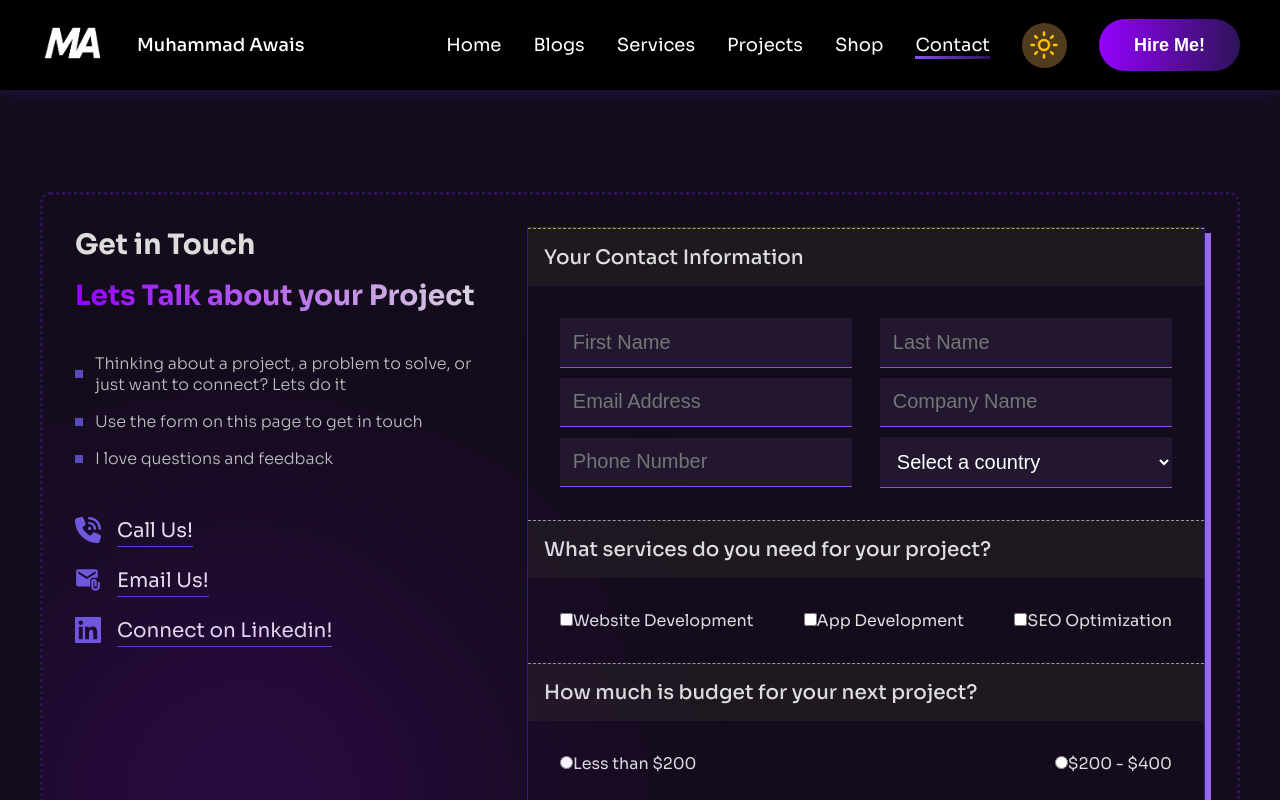
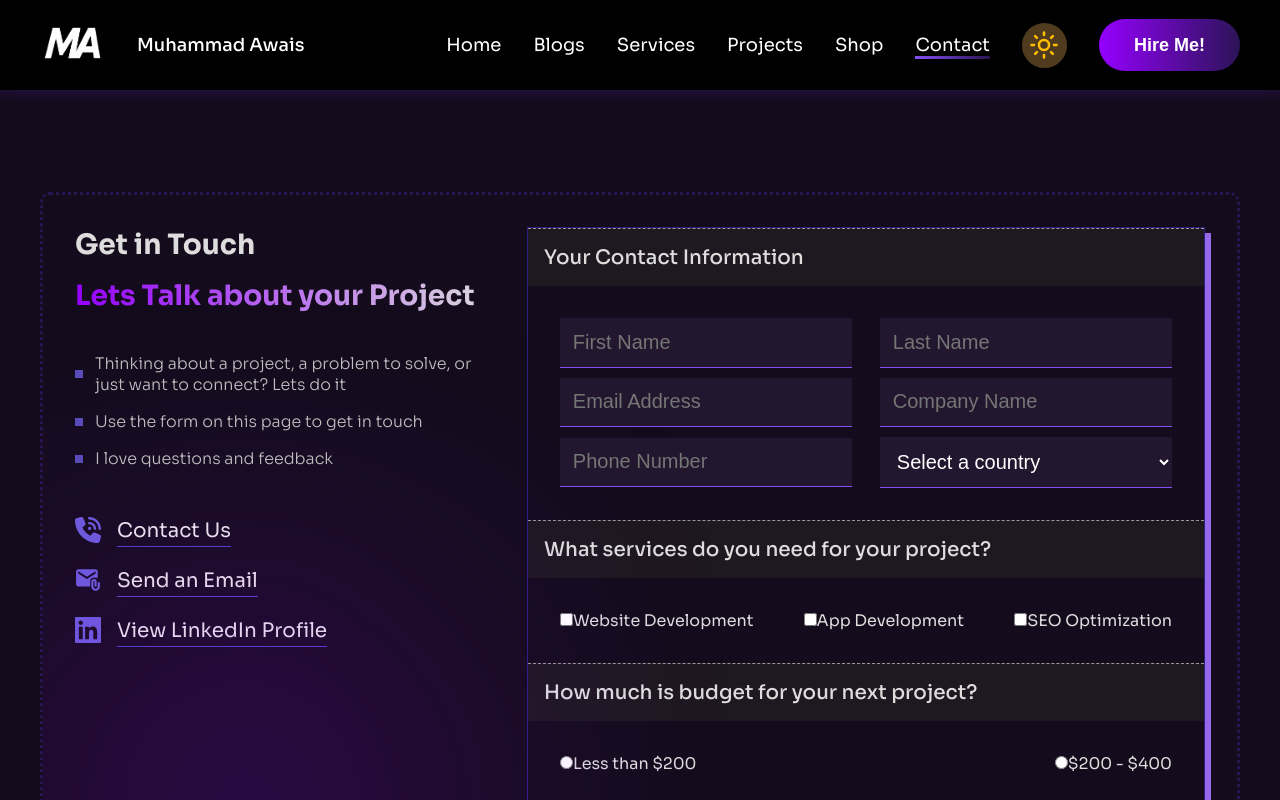
Before and after one commit to awaisdeveloper226/Portfolio-Frontend, a Next.js app: page /contact in a window 1280 px wide. Shown: the top 800 px of the page. Built offline with nearby package versions, Linux system fonts and the light colour scheme; a web font is replaced by a local one.

Commit message:
Update contact.js

```diff
--- a/pages/contact.js
+++ b/pages/contact.js
@@ -101,7 +101,7 @@ export default function contact() {
                     <span>
 
                       <a href="tel:+923336408376" target="_blank">
-                        Call Us!
+                        Contact Us
                       </a>
                     </span>
                   </li>
@@ -114,7 +114,7 @@ export default function contact() {
                         href="mailto:awais.web.developer124@gmail.com"
                         target="_blank"
                       >
-                        Email Us!
+                        Send an Email
                       </a>
                     </span>
                   </li>
@@ -128,7 +128,7 @@ export default function contact() {
                         target="_blank"
                         rel="noopener noreferrer"
                       >
-                        Connect on Linkedin!
+                        View LinkedIn Profile
                       </a>
                     </span>
                   </li>
```
